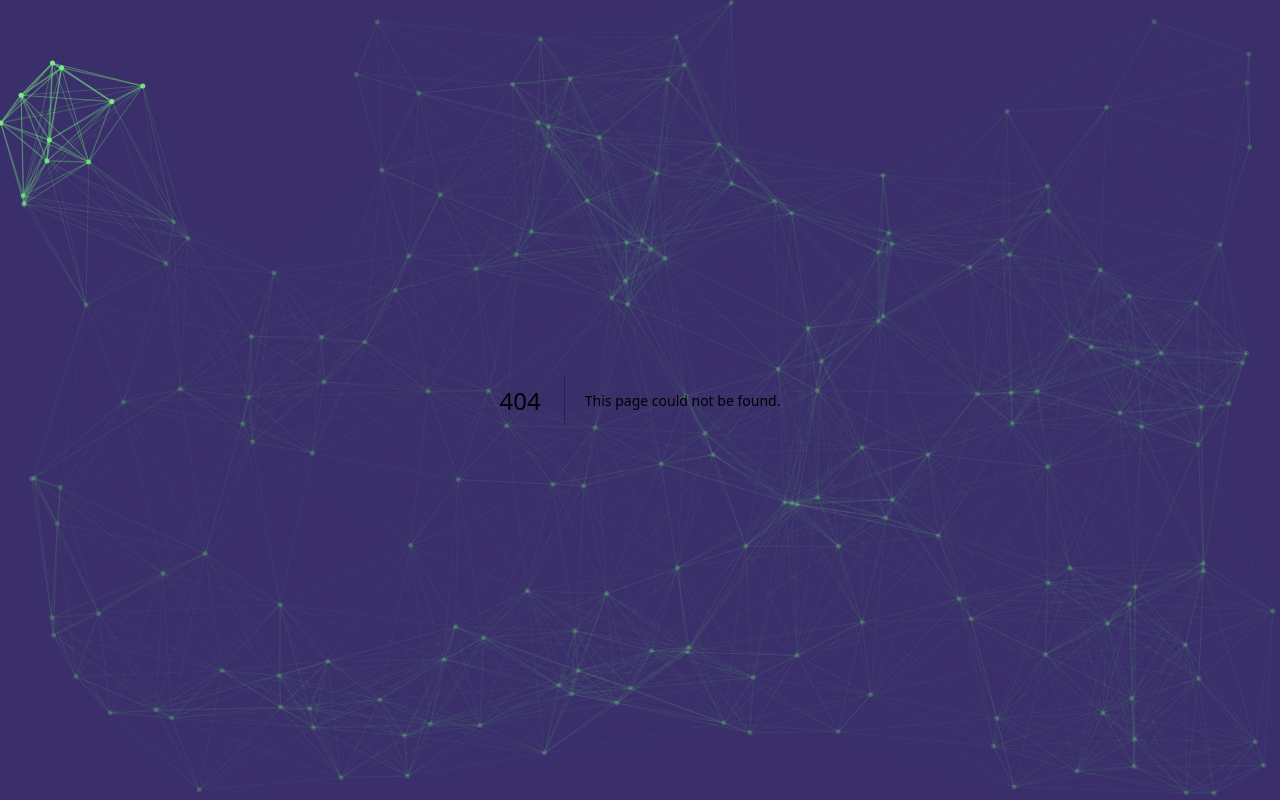
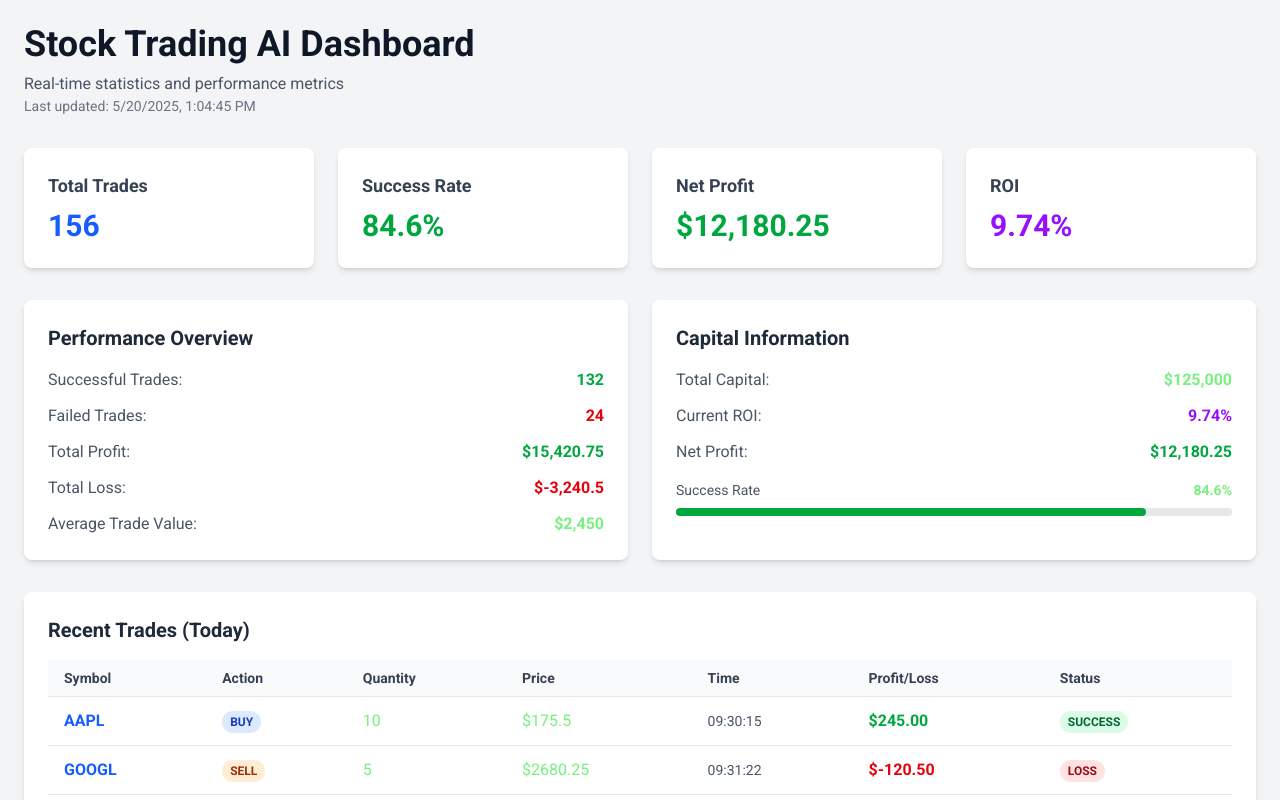
Before and after one commit to KennethWang1/Portfolio, a Next.js app: page /stock in a window 1280 px wide. Before the commit this address had no page. Built offline with nearby package versions, Linux system fonts and the light colour scheme.

Commit message:
new page

```diff
--- /dev/null
+++ b/app/stock/page.js
@@ -0,0 +1,196 @@
+'use client';
+
+import { useState, useEffect } from 'react';
+
+export default function StockTradingAI() {
+  const [stats, setStats] = useState(null);
+  const [trades, setTrades] = useState([]);
+
+  // Mock data
+  const mockStats = {
+    totalTrades: 156,
+    successfulTrades: 132,
+    failedTrades: 24,
+    successRate: 84.6,
+    totalProfit: 15420.75,
+    totalLoss: -3240.50,
+    netProfit: 12180.25,
+    averageTradeValue: 2450.00,
+    totalCapital: 125000.00,
+    currentROI: 9.74,
+    lastUpdated: new Date().toISOString()
+  };
+
+  const mockTrades = [
+    { id: 1, symbol: 'AAPL', action: 'BUY', quantity: 10, price: 175.50, time: '09:30:15', profit: 245.00, status: 'SUCCESS' },
+    { id: 2, symbol: 'GOOGL', action: 'SELL', quantity: 5, price: 2680.25, time: '09:31:22', profit: -120.50, status: 'LOSS' },
+    { id: 3, symbol: 'MSFT', action: 'BUY', quantity: 15, price: 335.75, time: '09:32:45', profit: 187.25, status: 'SUCCESS' },
+    { id: 4, symbol: 'TSLA', action: 'SELL', quantity: 8, price: 245.80, time: '09:33:12', profit: 312.40, status: 'SUCCESS' },
+    { id: 5, symbol: 'NVDA', action: 'BUY', quantity: 12, price: 485.60, time: '09:34:08', profit: 425.75, status: 'SUCCESS' },
+  ];
+
+  useEffect(() => {
+    // Simulate API call
+    setTimeout(() => {
+      setStats(mockStats);
+      setTrades(mockTrades);
+    }, 1000);
+  }, []);
+
+  if (!stats) {
+    return (
+      <div className="min-h-screen bg-gray-100 flex items-center justify-center">
+        <div className="text-center">
+          <div className="animate-spin rounded-full h-32 w-32 border-b-2 border-blue-600 mx-auto"></div>
+          <p className="mt-4 text-gray-600">Loading AI Trading Statistics...</p>
+        </div>
+      </div>
+    );
+  }
+
+  return (
+    <div className="min-h-screen bg-gray-100 p-6">
+      <div className="max-w-7xl mx-auto">
+        {/* Header */}
+        <div className="mb-8">
+          <h1 className="text-4xl font-bold text-gray-900 mb-2">Stock Trading AI Dashboard</h1>
+          <p className="text-gray-600">Real-time statistics and performance metrics</p>
+          <p className="text-sm text-gray-500">Last updated: {new Date(stats.lastUpdated).toLocaleString()}</p>
+        </div>
+
+        {/* Key Metrics Grid */}
+        <div className="grid grid-cols-1 md:grid-cols-2 lg:grid-cols-4 gap-6 mb-8">
+          <div className="bg-white rounded-lg shadow-md p-6">
+            <h3 className="text-lg font-semibold text-gray-700 mb-2">Total Trades</h3>
+            <p className="text-3xl font-bold text-blue-600">{stats.totalTrades}</p>
+          </div>
+
+          <div className="bg-white rounded-lg shadow-md p-6">
+            <h3 className="text-lg font-semibold text-gray-700 mb-2">Success Rate</h3>
+            <p className="text-3xl font-bold text-green-600">{stats.successRate}%</p>
+          </div>
+
+          <div className="bg-white rounded-lg shadow-md p-6">
+            <h3 className="text-lg font-semibold text-gray-700 mb-2">Net Profit</h3>
+            <p className="text-3xl font-bold text-green-600">${stats.netProfit.toLocaleString()}</p>
+          </div>
+
+          <div className="bg-white rounded-lg shadow-md p-6">
+            <h3 className="text-lg font-semibold text-gray-700 mb-2">ROI</h3>
+            <p className="text-3xl font-bold text-purple-600">{stats.currentROI}%</p>
+          </div>
+        </div>
+
+        {/* Detailed Statistics */}
+        <div className="grid grid-cols-1 lg:grid-cols-2 gap-6 mb-8">
+          <div className="bg-white rounded-lg shadow-md p-6">
+            <h3 className="text-xl font-semibold text-gray-800 mb-4">Performance Overview</h3>
+            <div className="space-y-3">
+              <div className="flex justify-between">
+                <span className="text-gray-600">Successful Trades:</span>
+                <span className="font-semibold text-green-600">{stats.successfulTrades}</span>
+              </div>
+              <div className="flex justify-between">
+                <span className="text-gray-600">Failed Trades:</span>
+                <span className="font-semibold text-red-600">{stats.failedTrades}</span>
+              </div>
+              <div className="flex justify-between">
+                <span className="text-gray-600">Total Profit:</span>
+                <span className="font-semibold text-green-600">${stats.totalProfit.toLocaleString()}</span>
+              </div>
+              <div className="flex justify-between">
+                <span className="text-gray-600">Total Loss:</span>
+                <span className="font-semibold text-red-600">${stats.totalLoss.toLocaleString()}</span>
+              </div>
+              <div className="flex justify-between">
+                <span className="text-gray-600">Average Trade Value:</span>
+                <span className="font-semibold">${stats.averageTradeValue.toLocaleString()}</span>
+              </div>
+            </div>
+          </div>
+
+          <div className="bg-white rounded-lg shadow-md p-6">
+            <h3 className="text-xl font-semibold text-gray-800 mb-4">Capital Information</h3>
+            <div className="space-y-3">
+              <div className="flex justify-between">
+                <span className="text-gray-600">Total Capital:</span>
+                <span className="font-semibold">${stats.totalCapital.toLocaleString()}</span>
+              </div>
+              <div className="flex justify-between">
+                <span className="text-gray-600">Current ROI:</span>
+                <span className="font-semibold text-purple-600">{stats.currentROI}%</span>
+              </div>
+              <div className="flex justify-between">
+                <span className="text-gray-600">Net Profit:</span>
+                <span className="font-semibold text-green-600">${stats.netProfit.toLocaleString()}</span>
+              </div>
+            </div>
+
+            {/* Progress bar for success rate */}
+            <div className="mt-4">
+              <div className="flex justify-between items-center mb-2">
+                <span className="text-sm text-gray-600">Success Rate</span>
+                <span className="text-sm font-semibold">{stats.successRate}%</span>
+              </div>
+              <div className="w-full bg-gray-200 rounded-full h-2">
+                <div
+                  className="bg-green-600 h-2 rounded-full"
+                  style={{ width: `${stats.successRate}%` }}
+                ></div>
+              </div>
+            </div>
+          </div>
+        </div>
+
+        {/* Recent Trades Table */}
+        <div className="bg-white rounded-lg shadow-md p-6">
+          <h3 className="text-xl font-semibold text-gray-800 mb-4">Recent Trades (Today)</h3>
+          <div className="overflow-x-auto">
+            <table className="min-w-full table-auto">
+              <thead>
+                <tr className="bg-gray-50">
+                  <th className="px-4 py-2 text-left text-sm font-semibold text-gray-700">Symbol</th>
+                  <th className="px-4 py-2 text-left text-sm font-semibold text-gray-700">Action</th>
+                  <th className="px-4 py-2 text-left text-sm font-semibold text-gray-700">Quantity</th>
+                  <th className="px-4 py-2 text-left text-sm font-semibold text-gray-700">Price</th>
+                  <th className="px-4 py-2 text-left text-sm font-semibold text-gray-700">Time</th>
+                  <th className="px-4 py-2 text-left text-sm font-semibold text-gray-700">Profit/Loss</th>
+                  <th className="px-4 py-2 text-left text-sm font-semibold text-gray-700">Status</th>
+                </tr>
+              </thead>
+              <tbody>
+                {trades.map((trade) => (
+                  <tr key={trade.id} className="border-t border-gray-200 hover:bg-gray-50">
+                    <td className="px-4 py-3 font-semibold text-blue-600">{trade.symbol}</td>
+                    <td className="px-4 py-3">
+                      <span className={`px-2 py-1 rounded-full text-xs font-semibold ${
+                        trade.action === 'BUY' ? 'bg-blue-100 text-blue-800' : 'bg-orange-100 text-orange-800'
+                      }`}>
+                        {trade.action}
+                      </span>
+                    </td>
+                    <td className="px-4 py-3">{trade.quantity}</td>
+                    <td className="px-4 py-3">${trade.price}</td>
+                    <td className="px-4 py-3 text-sm text-gray-600">{trade.time}</td>
+                    <td className="px-4 py-3">
+                      <span className={`font-semibold ${trade.profit > 0 ? 'text-green-600' : 'text-red-600'}`}>
+                        ${trade.profit.toFixed(2)}
+                      </span>
+                    </td>
+                    <td className="px-4 py-3">
+                      <span className={`px-2 py-1 rounded-full text-xs font-semibold ${
+                        trade.status === 'SUCCESS' ? 'bg-green-100 text-green-800' : 'bg-red-100 text-red-800'
+                      }`}>
+                        {trade.status}
+                      </span>
+                    </td>
+                  </tr>
+                ))}
+              </tbody>
+            </table>
+          </div>
+        </div>
+      </div>
+    </div>
+  );
+}
```
